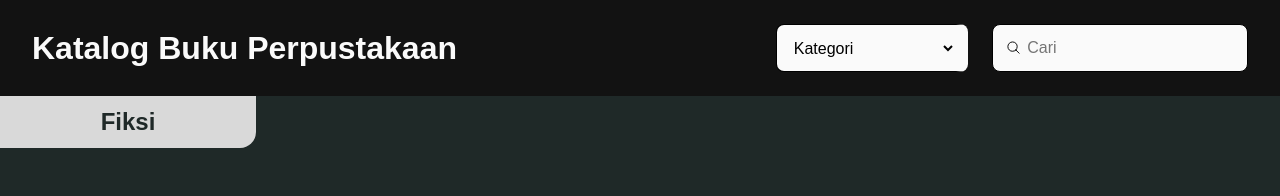
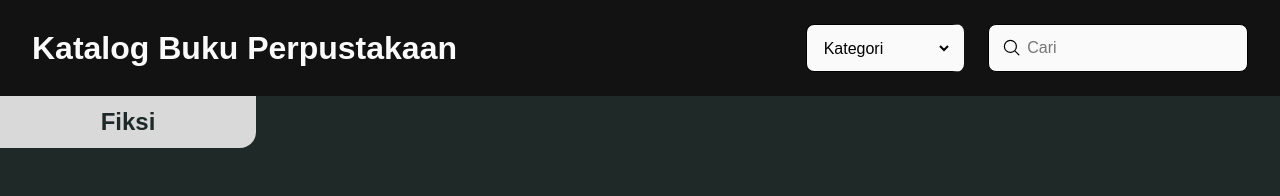
Before and after one commit to NathanaelGT/pemweb_e081_kel3, a PHP site: page / in a window 1280 px wide. Shown: the part 64-260 px from the top of the page. Run offline with PHP 8.4, Linux system fonts and the light colour scheme; data comes from the database, SQL or seed files in the repository; some libraries are stand-ins or nearby versions; some web fonts are replaced.

Commit message:
Mengubah nama class

```diff
--- a/assets/main.css
+++ b/assets/main.css
@@ -167,17 +167,9 @@ header nav ul {
     font-size: 2rem;
 }
 
-.page-title__form {
+.page-title__content {
     display: flex;
     gap: 1.5rem;
-
-    > select {
-        width: 12rem;
-    }
-
-    > div {
-        width: 16rem;
-    }
 }
 
 .page-section {
--- a/index.php
+++ b/index.php
@@ -49,7 +49,7 @@ HTML ?>
 <section class="page-title">
     <h1 class="page-title__title">Katalog Buku Perpustakaan</h1>
 
-    <form method="GET" class="page-title__form">
+    <form method="GET" class="page-title__content">
         <select name="kategori" class="input">
             <?php if (isset($_GET['kategori']) && $_GET['kategori']): ?>
                 <option value>Semua</option>
```
